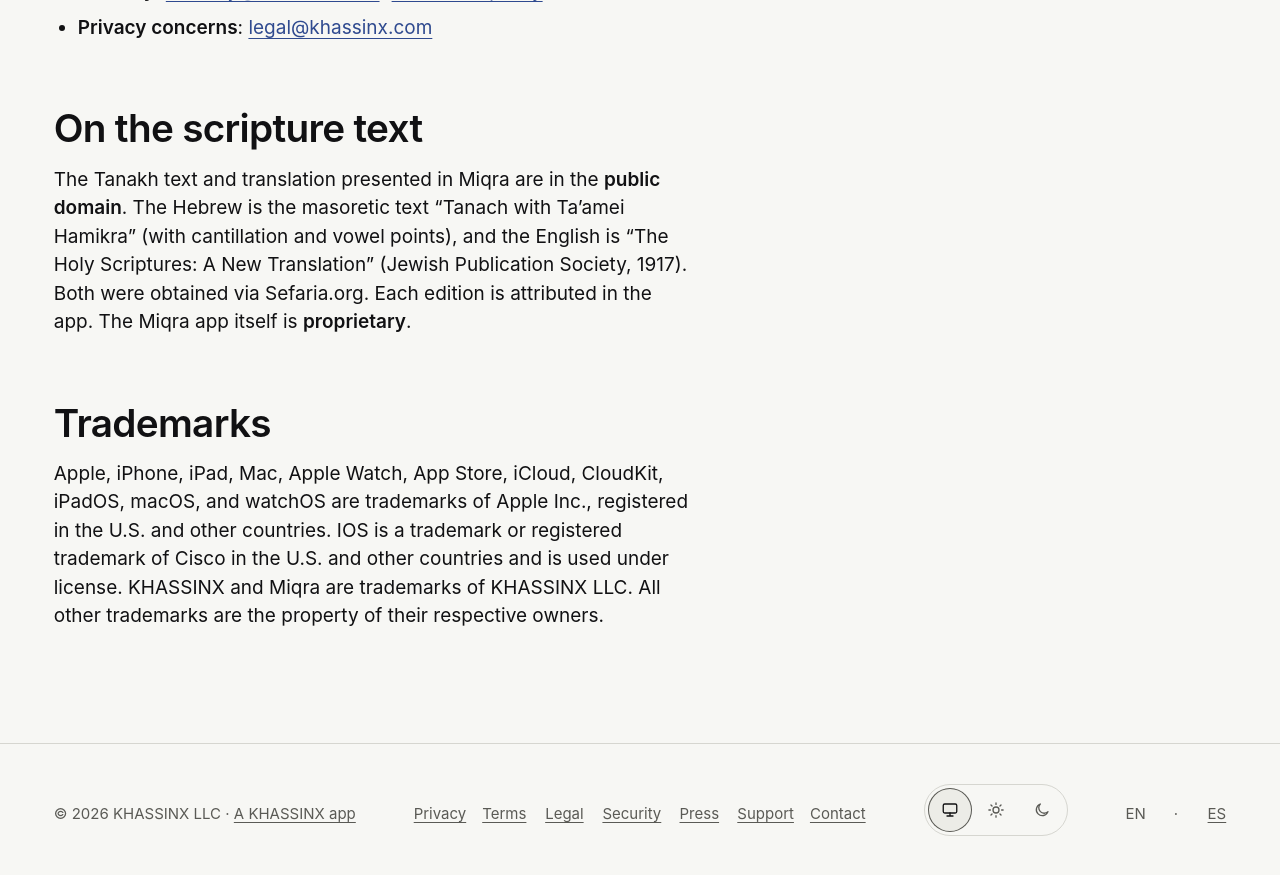
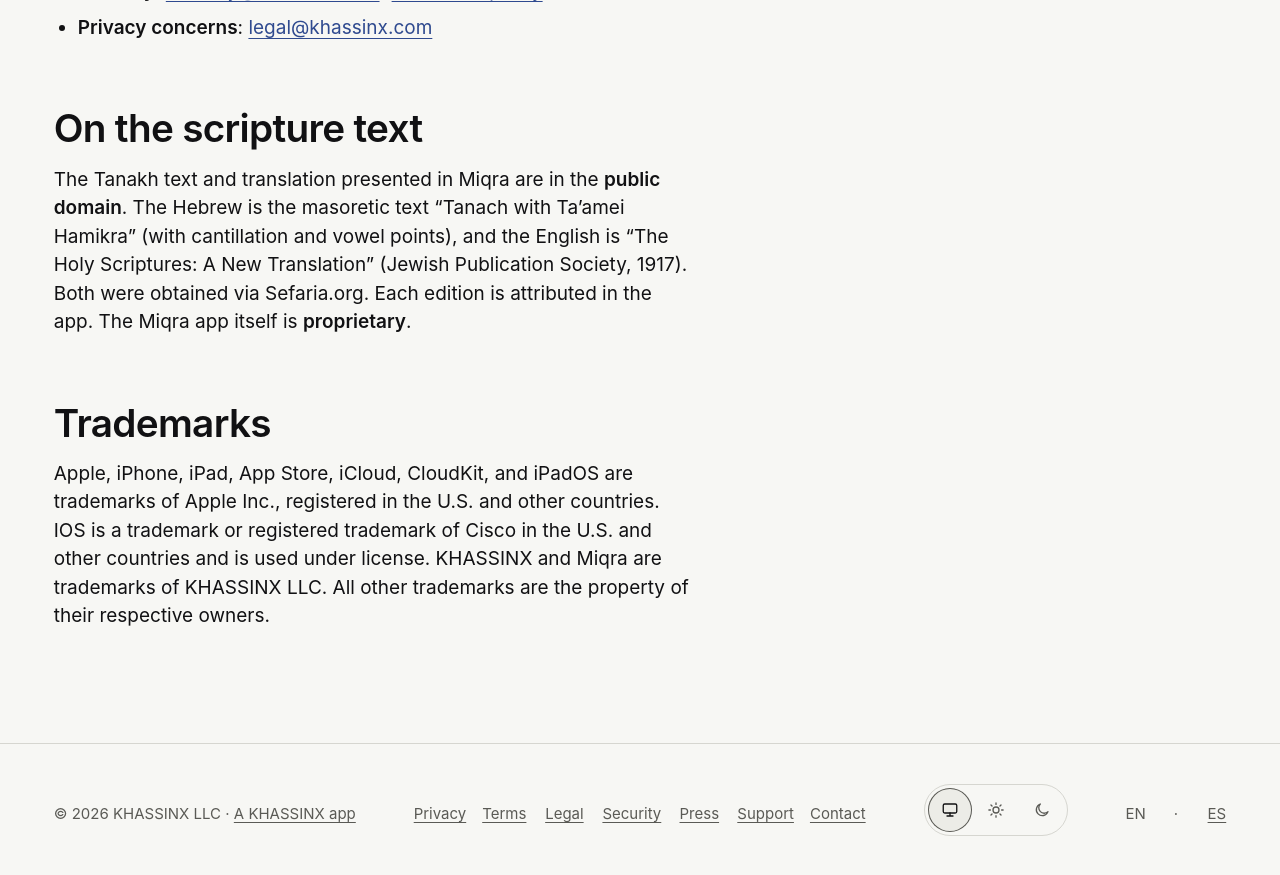
Before and after one commit to KhassinX/miqra-web, a Jekyll site: the page built from legal/index.md, in a window 1280 px wide and 900 px high, scrolled down 805 px. Shown: the top 875 px of the window. Built offline with Jekyll 4.4.1, drawn with Linux system fonts in a browser that asks for light colours.

Commit message:
legal: name iPhone and iPad only (1.0.0)
Terms describe an iOS and iPadOS app, and the trademark notice drops Mac, Apple Watch, macOS and watchOS. Pending the owner's signature.

Co-Authored-By: Claude Opus 5.5 <noreply@anthropic.com>
Claude-Session: https://claude.ai/code/session_01HcbMZm97AK2qBxhKYzgV1m

```diff
--- a/legal/index.md
+++ b/legal/index.md
@@ -34,4 +34,4 @@ The Tanakh text and translation presented in Miqra are in the **public domain**.
 
 ## Trademarks
 
-Apple, iPhone, iPad, Mac, Apple Watch, App Store, iCloud, CloudKit, iPadOS, macOS, and watchOS are trademarks of Apple Inc., registered in the U.S. and other countries. IOS is a trademark or registered trademark of Cisco in the U.S. and other countries and is used under license. KHASSINX and Miqra are trademarks of KHASSINX LLC. All other trademarks are the property of their respective owners.
+Apple, iPhone, iPad, App Store, iCloud, CloudKit, and iPadOS are trademarks of Apple Inc., registered in the U.S. and other countries. IOS is a trademark or registered trademark of Cisco in the U.S. and other countries and is used under license. KHASSINX and Miqra are trademarks of KHASSINX LLC. All other trademarks are the property of their respective owners.
```
Also changed, not shown: es/legal/index.md (+1 -1 lines), es/legal/terms.md (+1 -1 lines), legal/terms.md (+1 -1 lines).
